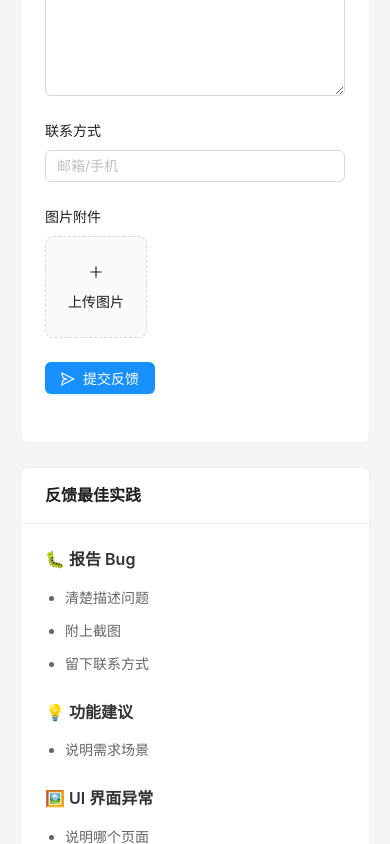
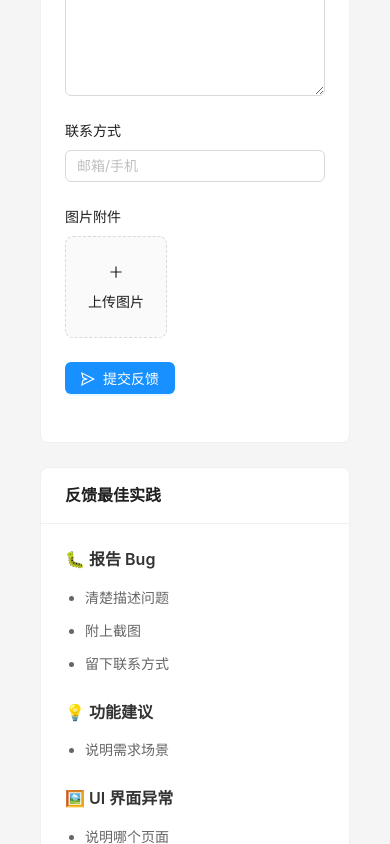
Before and after one commit to xch0911/futuretalent-ui, a React (Vite) app: page /feedback in a window 390 px wide. Shown: the part 662-1506 px from the top of the page. Built offline with nearby package versions, Linux system fonts and the light colour scheme.

Commit message:
fix: uniform mobile padding top to 24px for all pages except home and login

```diff
--- a/src/pages/Feedback/index.module.css
+++ b/src/pages/Feedback/index.module.css
@@ -1,5 +1,10 @@
 .feedback {
-  padding: 24px 0 48px;
+  max-width: 1200px;
+  margin: 0 auto;
+  padding-top: 24px;
+  padding-bottom: 48px;
+  padding-left: 16px;
+  padding-right: 16px;
   min-height: calc(100vh - 200px);
 }
 
@@ -66,6 +71,13 @@
 }
 
 @media (max-width: 768px) {
+  .feedback {
+    padding-top: 24px;
+    padding-left: 20px;
+    padding-right: 20px;
+    padding-bottom: 48px;
+  }
+
   .title {
     font-size: 32px;
   }
--- a/src/pages/IdeaCreate/index.module.css
+++ b/src/pages/IdeaCreate/index.module.css
@@ -9,8 +9,10 @@
 /* 移动端边距 */
 @media (max-width: 768px) {
   .container {
+    padding-top: 24px;
     padding-left: 20px;
     padding-right: 20px;
+    padding-bottom: 48px;
   }
 }
 
```
Also changed, not shown: 1 other file (tests, documents, lock files or other folders).
